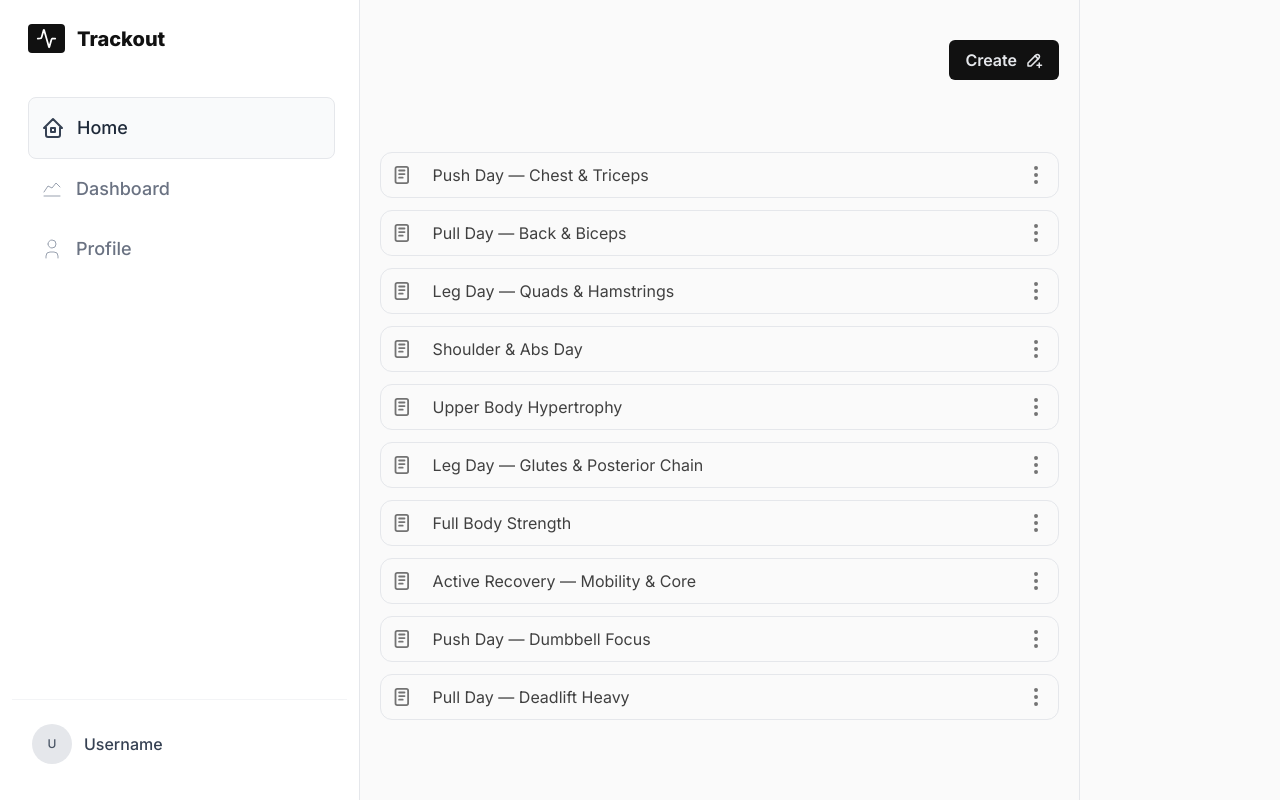
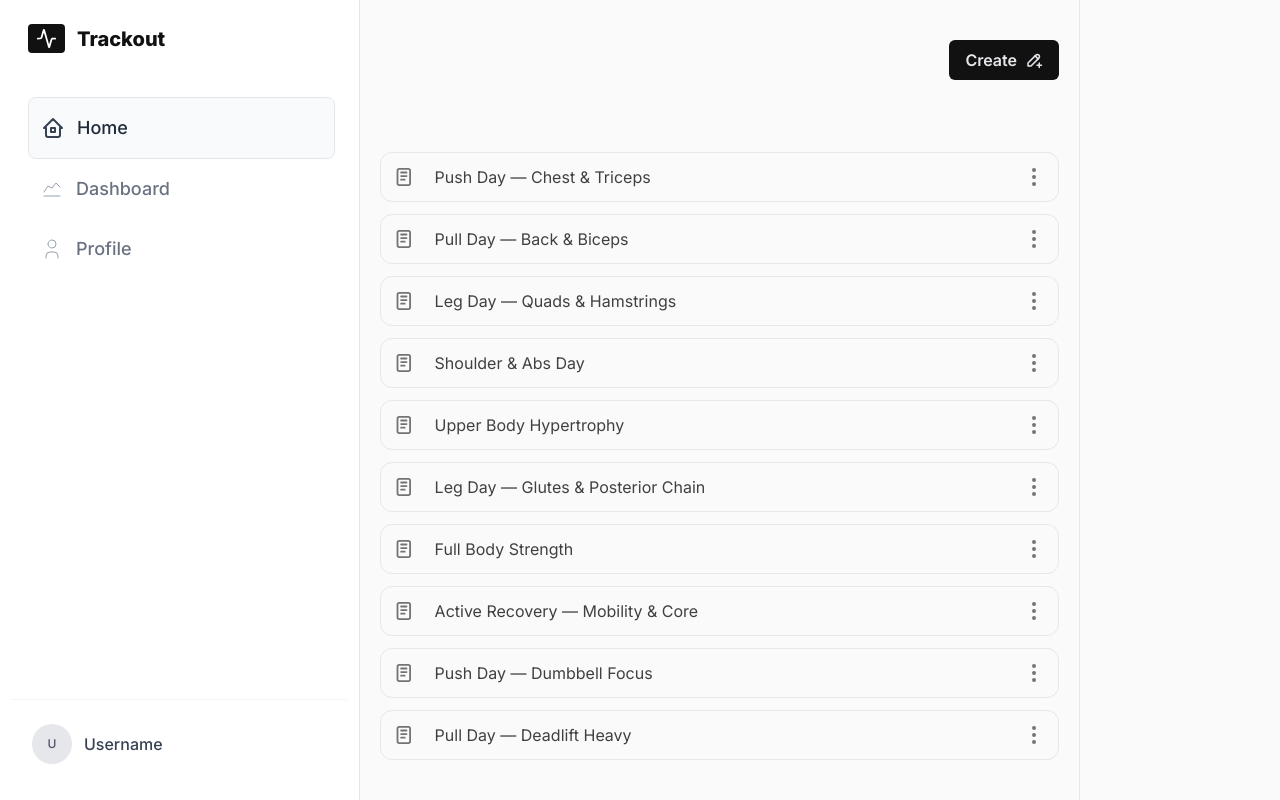
Before and after one commit to prvncodz/trackout, a React (Vite) app in the folder client/: page / in a window 1280 px wide. Built offline with nearby package versions, Linux system fonts and the light colour scheme; a web font is replaced by a local one.

Commit message:
fixed home page bug

```diff
--- a/client/src/pages/HomePage.jsx
+++ b/client/src/pages/HomePage.jsx
@@ -118,7 +118,7 @@ const Popup = () => {
 const Log = ({ log, ActiveLog, setActiveLog }) => {
     const [isOpen, setIsOpen] = useState(false);
     return (
-        <div className={`h-auto px-2.5 py-2.5 w-full border border-line-color bg-neutral-50 flex justify-between text-neutral-500 rounded-xl cursor-pointer ${ActiveLog === log?._id ? " bg-neutral-100" : ""}`} >
+        <div className={`h-auto px-3 py-3 w-full border border-line-color bg-neutral-50 flex justify-between text-neutral-500 rounded-xl cursor-pointer ${ActiveLog === log?._id ? " bg-neutral-100" : ""}`} >
             <IconNotes className="text-neutral-500" onClick={() => setActiveLog(p => p == null ? log._id : p == log?._id ? null : log._id)} />
             <h3 className="w-full ml-5 truncate text-neutral-700 text-base text-left" onClick={() => setActiveLog(p => p == null ? log._id : p == log?._id ? null : log._id)}>{log?.name || "Log title"} </h3>
             <div className="relative">
@@ -178,7 +178,7 @@ const ShowLog = ({ log, isActive, setActiveLog, className = "" }) => {
     //
     return (
         <div>
-            <div className={` h-screen flex-1 overflow-hidden ${isActive ? "flex" : "hidden"} relative hidden lg:flex`}>
+            <div className={` h-screen flex-1 overflow-auto ${isActive ? "flex" : "hidden"} relative hidden lg:flex`}>
                 <div className={` flex-col gap-7 mt-20`}>
                     <SimpleEditor key={log?._id} content={log?.content} />
                 </div>
```
